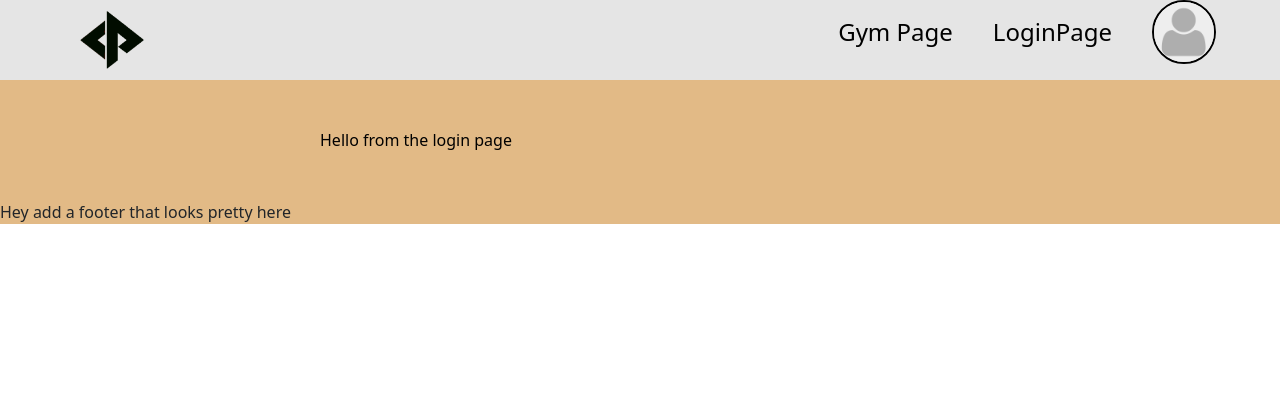
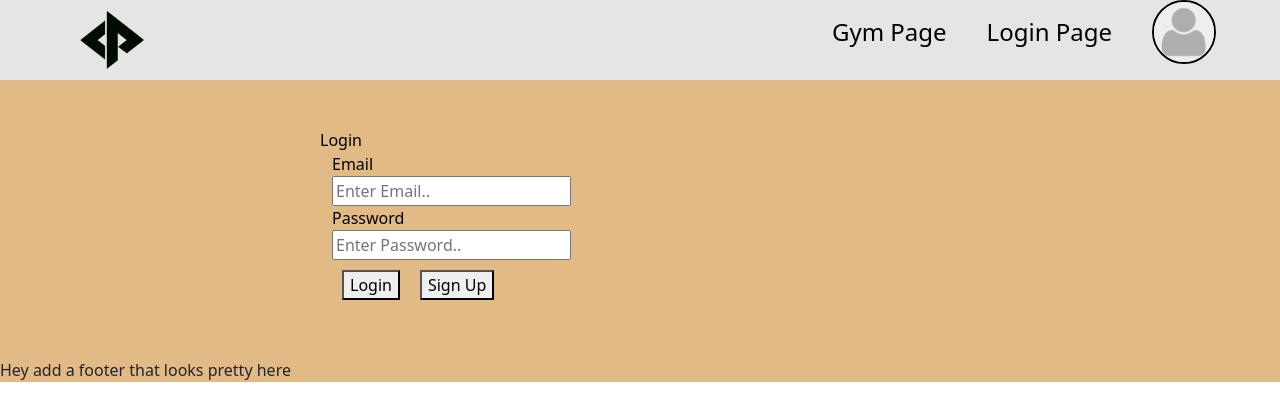
Before and after one commit to TJ178/BOULDR, a React (Create React App) app in the folder boldr/: page /login in a window 1280 px wide. Shown: the top 420 px of the page. Built offline with nearby package versions, Linux system fonts and the light colour scheme.

Commit message:
loginpage set up

```diff
--- a/boldr/src/components/layout/NavigationBar.js
+++ b/boldr/src/components/layout/NavigationBar.js
@@ -19,7 +19,7 @@ function NavigationBar(props) {
             <Link to="/gym-page">Gym Page</Link>
           </li>
           <li>
-            <Link to="/login">LoginPage</Link>
+            <Link to="/login">Login Page</Link>
           </li>
           <li>
             <Link to="/profile">
--- a/boldr/src/pages/LoginPage.js
+++ b/boldr/src/pages/LoginPage.js
@@ -1,7 +1,112 @@
 import React from "react";
+import { db, app, storage } from "../firebase-config.js";
+import LoginError from './alert.js';
 
-function LoginPage(props) {
-  return <div>Hello from the login page</div>;
+class LoginPage extends React.Component {
+
+  constructor(props) {
+    super(props);
+    this.state = {
+        error : false,
+        modal: false,
+    };
+
+    this.signUp = this.signUp.bind(this);
+    this.login = this.login.bind(this);
+    this.setError=this.setError.bind(this);
+  }
+
+  componentDidUpdate()
+  {
+    if(this.state.error === true)
+    {
+      const timer = setTimeout(() => {
+        this.setError();
+      }, 6000);
+
+      return () => {
+      clearTimeout(timer);
+      };
+    }
+    else
+    {
+      return null;
+    }
+  }
+
+  setError() {
+    this.setState({
+      error:false
+    });
+  }
+
+  signUp() {
+
+    const email = document.querySelector('#email').value;
+    const password = document.querySelector('#password').value;
+
+
+    app.auth().createUserWithEmailAndPassword(email, password)
+      .then((u) => {
+        console.log('Successfully Signed Up');
+        this.setState({
+          error:false
+        });
+      })
+      .catch((err) => {
+        console.log('Error: ' + err.toString());
+        this.setState({
+          error:true
+        });
+      })
+  }
+
+  login() {
+    const email = document.querySelector('#email').value;
+    const password = document.querySelector('#password').value;
+    app.auth().signInWithEmailAndPassword(email, password)
+      .then((u) => {
+        console.log('Successfully Logged In');
+        this.setState({
+          error:false
+        });
+      })
+      .catch((err) => {
+        console.log('Error: ' + err.toString());
+        this.setState({
+          error:true
+        });
+      })
+  }
+
+  render() {
+    return (
+      <>
+        { this.state.error && (
+        <LoginError/>)
+        }
+
+      <div className = "login">Login</div>
+
+      <div className = "container">
+        <div>
+          <div>Email</div>
+          <input id="email" placeholder="Enter Email.." type="text"/>
+        </div>
+        <div>
+          <div>Password</div>
+          <input id="password" placeholder="Enter Password.." type="text"/>
+        </div>
+        <button style={{margin: '10px'}} onClick={this.login}>Login</button>
+        <button style={{margin: '10px'}} onClick={this.signUp}>Sign Up</button>
+
+
+
+      </div>
+     </>
+    );
+
+  }
 }
 
 export default LoginPage;
--- /dev/null
+++ b/boldr/src/pages/alert.js
@@ -0,0 +1,20 @@
+import Alert from 'react-bootstrap/Alert'
+import React, { useState } from 'react';
+import { useEffect } from 'react';
+
+
+
+import "bootstrap/dist/css/bootstrap.css";
+
+
+function LoginError() {
+
+    return (
+      <Alert variant="warning" >
+        <Alert.Heading color = "red">Incorrect Email or Password</Alert.Heading>
+      </Alert>
+    );
+
+}
+
+export default LoginError
```
